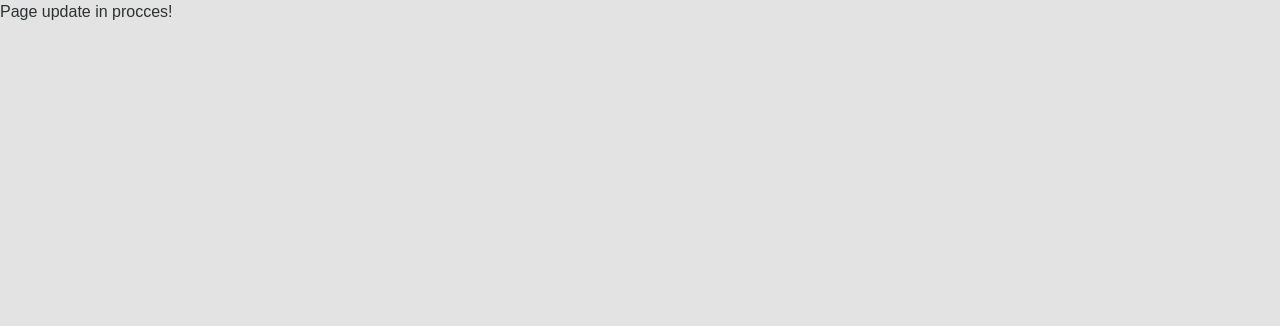
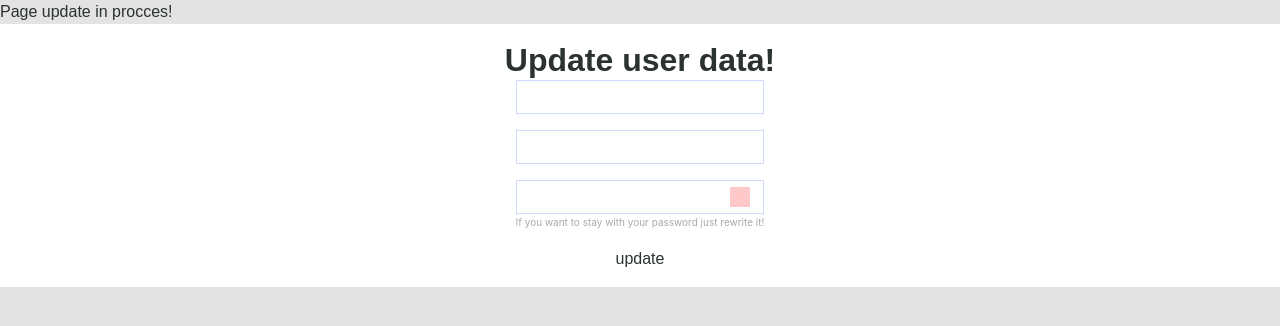
Before and after one commit to Kaliuzhnyi-Nazariy/cryptoboard, a Next.js app in the folder frontend/: page /cryptoboard/update in a window 1280 px wide. Shown: the top 326 px of the page. Built offline with nearby package versions, Linux system fonts and the light colour scheme; no server answers; a web font is replaced by a local one.

Commit message:
start form update user

```diff
--- /dev/null
+++ b/frontend/src/app/cryptoboard/update/UpdForm.tsx
@@ -0,0 +1,72 @@
+"use client";
+import { email, name } from "@/app/redux/selectors";
+import React, { FormEvent, useState } from "react";
+import { useSelector } from "react-redux";
+
+const UpdForm = () => {
+  const username = useSelector(name);
+  const useremail = useSelector(email);
+
+  const [nameVal, setNameVal] = useState(username);
+  const [emailVal, setEmailVal] = useState(useremail);
+
+  const [showPassword, setShowPassword] = useState(false);
+
+  async function updSubmit(event: FormEvent<HTMLFormElement>) {
+    event.preventDefault();
+
+    const formData = new FormData(event?.currentTarget);
+    const username = formData.get("name");
+    const useremail = formData.get("email");
+    const userpassword = formData.get("password");
+
+    console.log({ username, useremail, userpassword });
+  }
+
+  return (
+    <div className="flex flex-col items-center bg-[var(--black0)] px-6 py-4 ">
+      <h2>Update user data!</h2>
+      <form onSubmit={updSubmit} className="flex flex-col gap-4">
+        <input
+          value={nameVal}
+          type="text"
+          name="name"
+          onChange={(e) => setNameVal(e.currentTarget.value)}
+          required
+          className="px-2 py-1 border-[1px] border-[var(--primary40)] focus-within:outline-[var(--primary100)]"
+        />
+        <input
+          value={emailVal}
+          type="email"
+          name="email"
+          onChange={(e) => setEmailVal(e.currentTarget.value)}
+          required
+          className="px-2 py-1 border-[1px] border-[var(--primary40)] focus-within:outline-[var(--primary100)]"
+        />
+
+        <div className="flex flex-col w-full">
+          <div className="relative w-full">
+            <input
+              type={showPassword ? "text" : "password"}
+              name="password"
+              required
+              className="w-full px-2 py-1 border-[1px] border-[var(--primary40)] focus-within:outline-[var(--primary100)]"
+            />
+            <button
+              type="button"
+              className="size-5 bg-red-200 absolute -translate-1/2 top-1/2 right-1"
+              onClick={() => setShowPassword(!showPassword)}
+            ></button>
+          </div>
+          <small className="ests text-[var(--black60)]">
+            If you want to stay with your password just rewrite it!
+          </small>
+        </div>
+
+        <button type="submit">update</button>
+      </form>
+    </div>
+  );
+};
+
+export default UpdForm;
--- a/frontend/src/app/cryptoboard/update/page.tsx
+++ b/frontend/src/app/cryptoboard/update/page.tsx
@@ -1,7 +1,13 @@
 import React from "react";
+import UpdForm from "./UpdForm";
 
 const Page = () => {
-  return <p>Page update in procces!</p>;
+  return (
+    <div className="">
+      <p>Page update in procces!</p>
+      <UpdForm />
+    </div>
+  );
 };
 
 export default Page;
```
